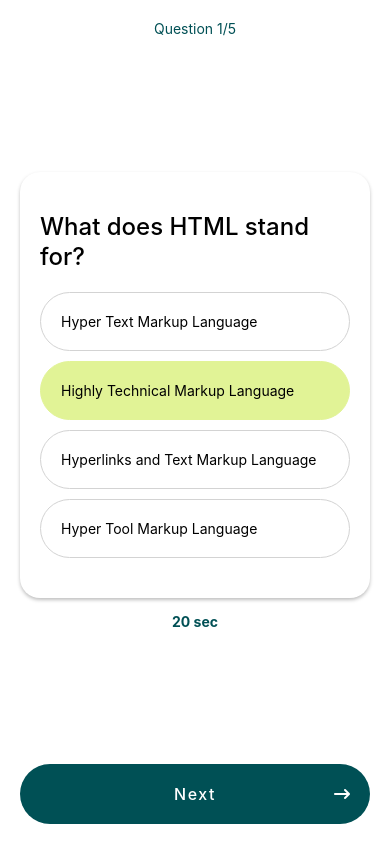
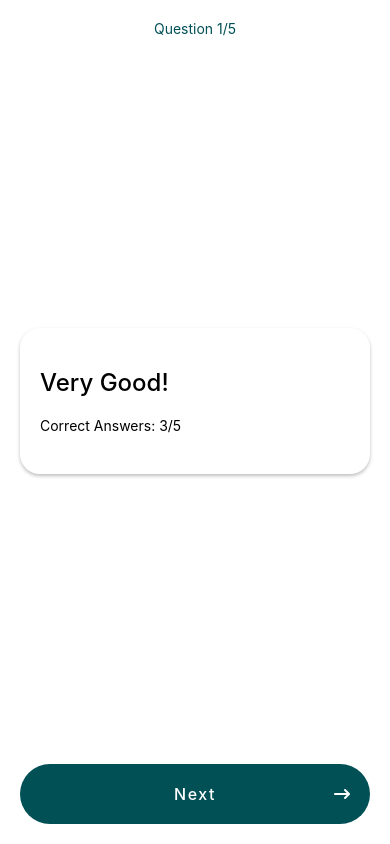
Before and after one commit to mukaramawan/Quiz-App, a React Native app: screen / in a window 390 px wide. Built offline with nearby package versions, Linux system fonts and the light colour scheme.

Commit message:
Wrapper Component
Wrapper Component & Props with Children Concepts

```diff
--- a/src/app/QuizScreen.tsx
+++ b/src/app/QuizScreen.tsx
@@ -4,9 +4,10 @@ import FontAwesome6 from "@expo/vector-icons/FontAwesome6";
 
 import QuestionCard from "../components/QuestionCard";
 import questions from "../assets/questions";
+import Card from "../components/Card";
 
 function QuizScreen() {
-  const question = questions[0];
+  const question = questions[5];
   return (
     <SafeAreaView style={styles.screen}>
       <View style={styles.container}>
@@ -14,10 +15,16 @@ function QuizScreen() {
           <Text style={styles.Qnumber}>Question 1/5</Text>
         </View>
 
-        <View>
-          <QuestionCard Question={question} />
-          <Text style={styles.Qtime}>20 sec</Text>
-        </View>
+        {question ? (
+          <View>
+            <QuestionCard Question={question} />
+            <Text style={styles.Qtime}>20 sec</Text>
+          </View>
+        ) : (
+          <Card title="Very Good!">
+            <Text>Correct Answers: 3/5</Text>
+          </Card>
+        )}
 
         <Pressable
           style={styles.btn}
--- /dev/null
+++ b/src/components/Card.tsx
@@ -0,0 +1,42 @@
+import { View, Text, StyleSheet } from 'react-native';
+import React from 'react';
+import { PropsWithChildren } from 'react';
+
+type Card = {
+  title: string;
+};
+
+export default function Card({ title, children }: PropsWithChildren<Card>) {
+  return (
+    <View style={styles.container}>
+      <Text style={styles.title}>{title}</Text>
+
+      {children}
+    </View>
+  );
+}
+
+const styles = StyleSheet.create({
+  container: {
+    backgroundColor: 'white',
+    padding: 20,
+    paddingVertical: 40,
+    borderRadius: 20,
+    gap: 20,
+
+    // shadows
+    shadowColor: '#000',
+    shadowOffset: {
+      width: 0,
+      height: 2,
+    },
+    shadowOpacity: 0.25,
+    shadowRadius: 3.84,
+
+    elevation: 5,
+  },
+  title: {
+    fontSize: 24,
+    fontWeight: '500',
+  },
+});
--- a/src/components/QuestionCard.tsx
+++ b/src/components/QuestionCard.tsx
@@ -1,38 +1,31 @@
 import { StyleSheet, Text, View } from "react-native";
 import React from "react";
 import Option from "./Option";
+import Card from "./Card";
 import { question } from "../assets/Types";
 
 type QuestionCard = {
   Question: question;
 };
 
-const QuestionCard = ({ Question }: QuestionCard) => {
-  const selectedQuestion = Question.options[1];
-
-  function onOptionPressed(option: string) {
-    console.warn("Selected: ", option);
-  }
+export default function QuestionCard({ Question }: QuestionCard) {
+    const selectedOption = Question.options[0];
 
     return (
-    <View style={styles.QuestionCard}>
-      <Text style={styles.Question}>{Question.title}</Text>
-
+      <Card title={Question.title}>
         <View style={{ gap: 10 }}>
           {Question.options.map((option) => (
             <Option
               key={option}
               option={option}
-            isSelected={option == selectedQuestion}
-            onPress={() => onOptionPressed(option)}
+              isSelected={selectedOption === option}
+              onPress={() => console.warn('Option pressed: ', option)}
             />
           ))}
         </View>
-    </View>
+      </Card>
     );
-};
-
-export default QuestionCard;
+  }
 
 const styles = StyleSheet.create({
   QuestionCard: {
```
Lines whose indentation alone changed are shown as unchanged.
